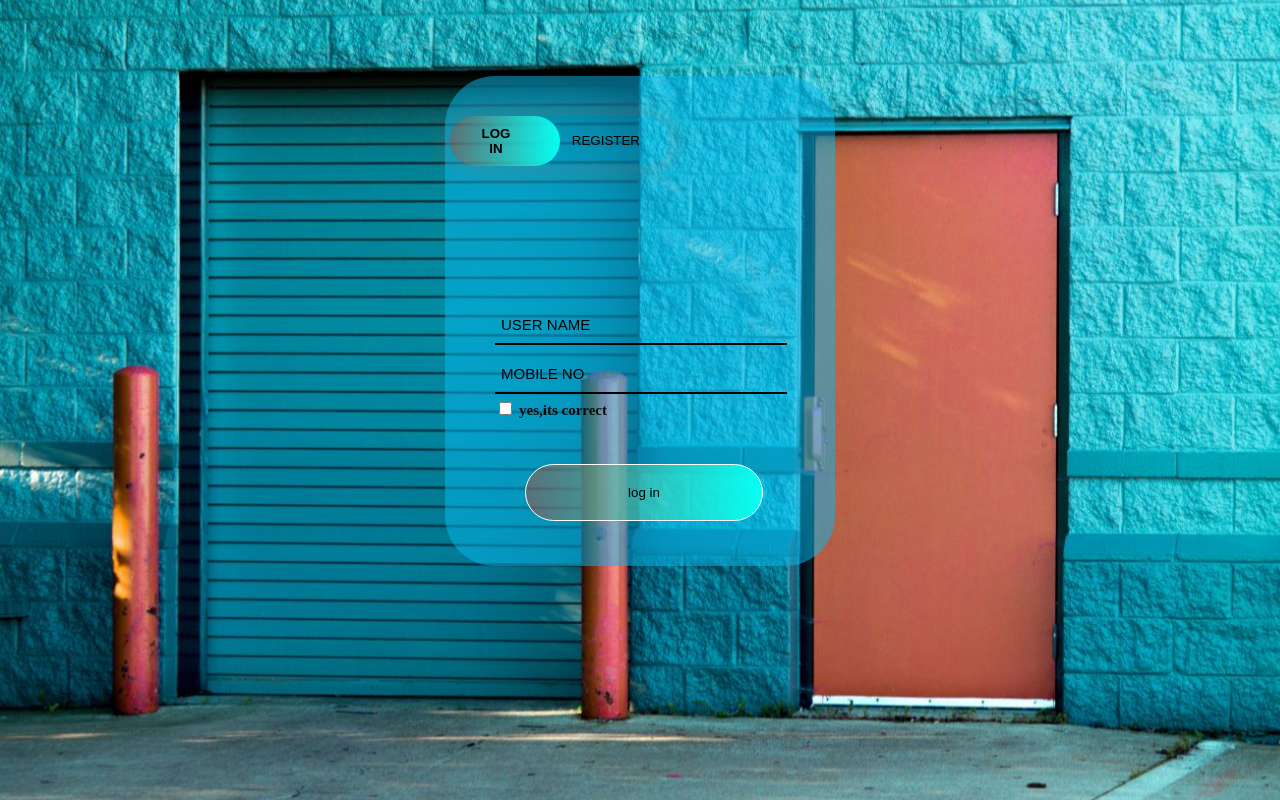
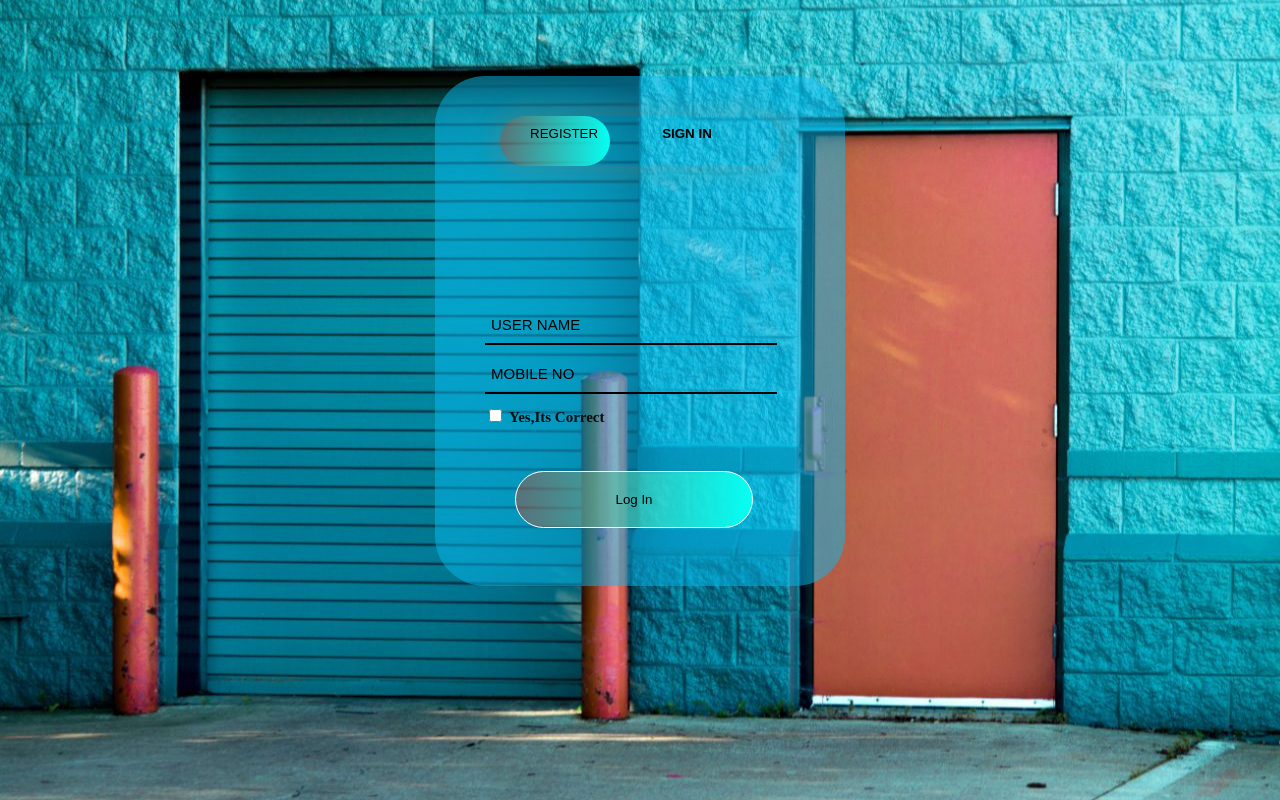
Before and after one commit to kesavan-fullstackdeveloper/css-task-2, a plain HTML site: page index.html in a window 1280 px wide. Drawn offline with Linux system fonts and the light colour scheme.

Commit message:
2nd commit

```diff
--- a/index.html
+++ b/index.html
@@ -12,14 +12,14 @@
         <div class="formbox">
             <div class="button-box">
                 <div id="btn"> </div>
-                <button type="button" class="toggle-btn"><b>LOG IN</b></button>
-                <button type="button" class="toggle-btn">register</button>
+                <button type="button" class="toggle-btn">Register</button>
+                <button type="button" class="toggle-btn"><b>Sign In</b></button>
             </div>
              <form class="input-group">
                 <input type="text" class="input-field" placeholder="user name" required>
                 <input type="text" class="input-field" placeholder="mobile no" required>
                 <input type="checkbox" class="checkbox"> <span><b> yes,its correct</b> </span>
-                <button type="submit" class="submit-btn">log in</button>
+                <button type="submit" class="submit-btn">Log In</button>
             </form>
         </div>
     </div>
--- a/style.css
+++ b/style.css
@@ -6,8 +6,8 @@ body{
     }
 
 .formbox{
-    width: 380px;
-    height: 480px;
+    width: 400px;
+    height: 500px;
     position: relative;
     margin: 6% auto;
     background: rgba(9, 186, 240, 0.507);
@@ -15,12 +15,12 @@ body{
     border-radius: 50px;
       }
 .button-box{
-    width: 220px;
+    width: 280px;
+    height: 50px;
     margin: 35px auto;
     position:relative;
     box-shadow: 0 0 20px 9px #ff61241f;
     border-radius: 30px;
-    display: inline-flex;
 }
 .toggle-btn{
 
@@ -30,6 +30,8 @@ body{
     background: transparent;
     border: 0;
     position: relative;
+    text-align: center;
+
 }
 #btn{
     top: 0;
@@ -78,15 +80,18 @@ body{
     border-radius: 30px;
 }
 .submit-btn:hover{
-    background: linear-gradient(to left, #06fff3,#e14c28) ;
+    background: linear-gradient(to right, #06fff3,#e14c28) ;
+    border-color: #0c0c0c;
+    text-decoration-line: underline;
 }
 .checkbox{
-top: 0;
-bottom: 0;
+margin-top: 10px;
 }
 span{
    color: #0c0c0c;
    font-size: 15px;
+   text-transform: capitalize;
+
 }
 input{
     color: black;
```
